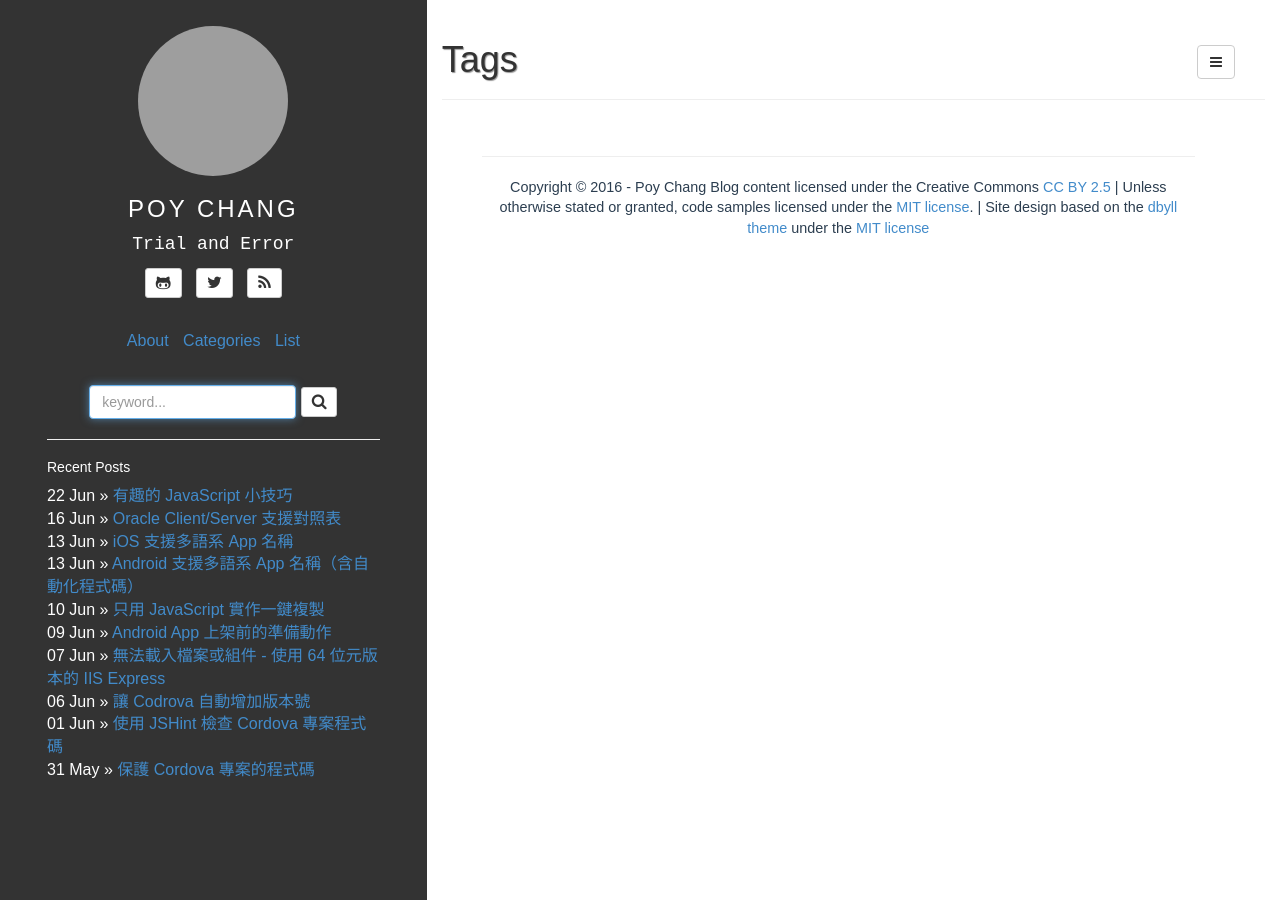
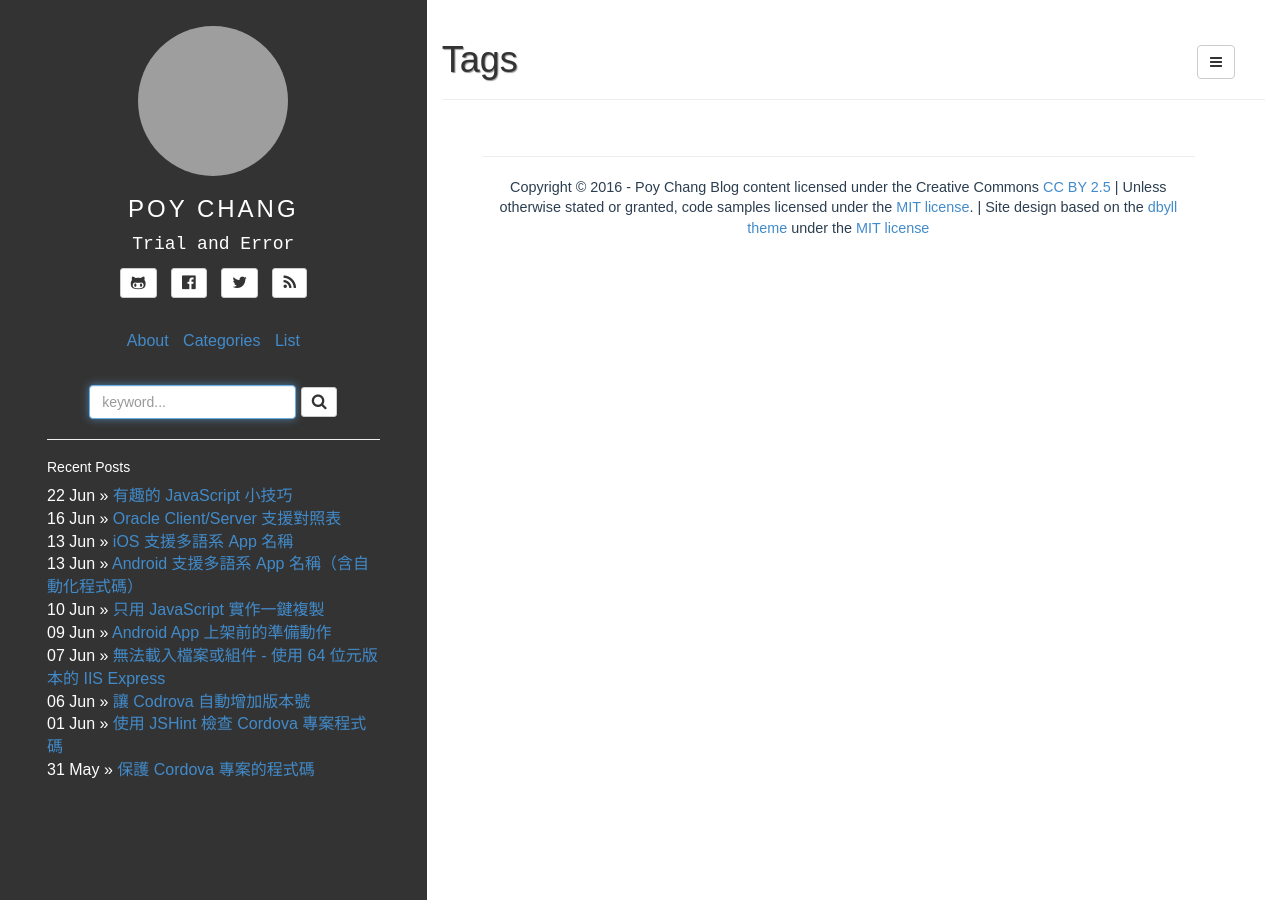
Before and after one commit to poychang/poychang.github.io, a Jekyll site: the page built from tags.html, in a window 1280 px wide. Built offline with Jekyll 4.4.1, drawn with Linux system fonts in a browser that asks for light colours; some web fonts are replaced; grey boxes are pictures that could not be loaded.

Commit message:
加入 facebook 連結

```diff
--- a/_config.yml
+++ b/_config.yml
@@ -21,6 +21,7 @@
 author:
   name: Poy Chang
   github: poychang
+  facebook: poy.chang
   twitter: poychang
   bio: Trial and Error
   email_md5: c525d15ee116aca696f7af9a926e1788
--- a/_includes/sidebar.html
+++ b/_includes/sidebar.html
@@ -21,6 +21,13 @@
 		<li>
 			<a class="btn btn-default btn-sm" href="https://github.com/{{ site.author.github }}">
 				<i class="fa fa-github-alt fa-lg"></i>
+			</a>
+		</li>
+		{% endif %}
+		{% if site.author.facebook %}
+		<li>
+			<a class="btn btn-default btn-sm" href="https://www.facebook.com/{{ site.author.twitter }}">
+				<i class="fa fa-facebook-official fa-lg"></i>
 			</a>
 		</li>
 		{% endif %}
```
